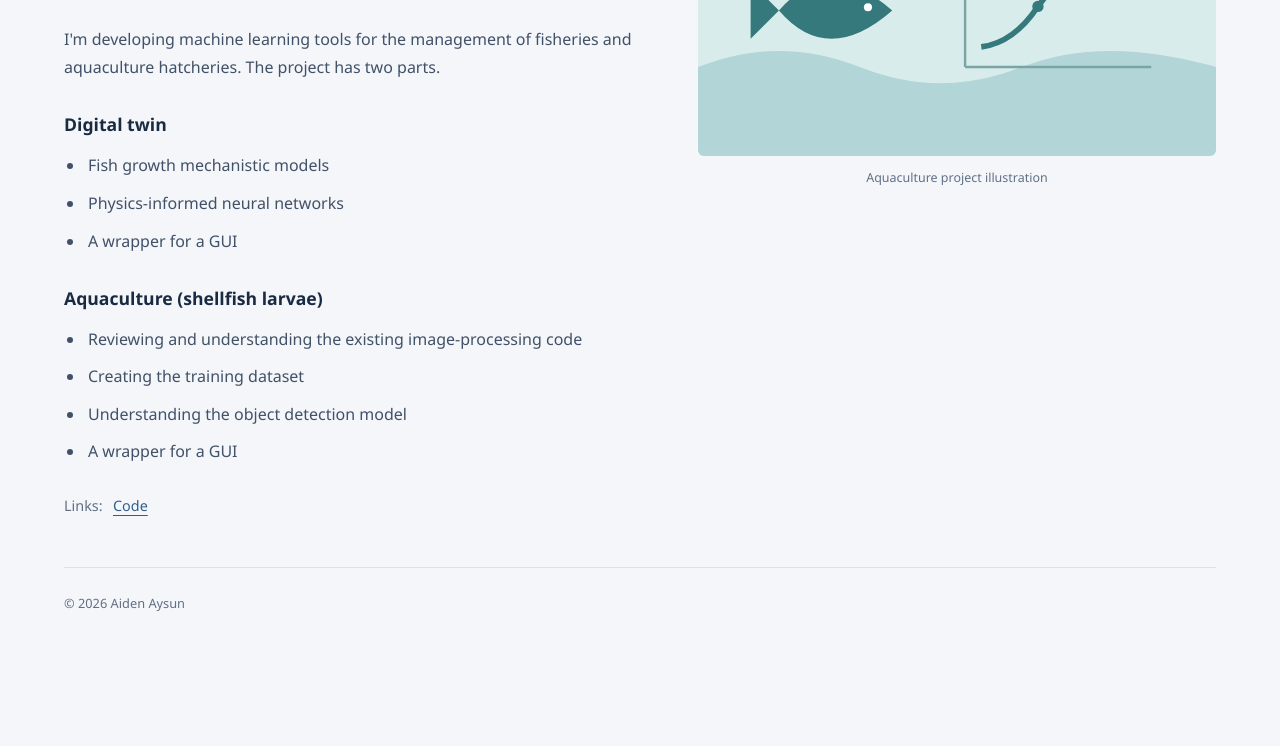
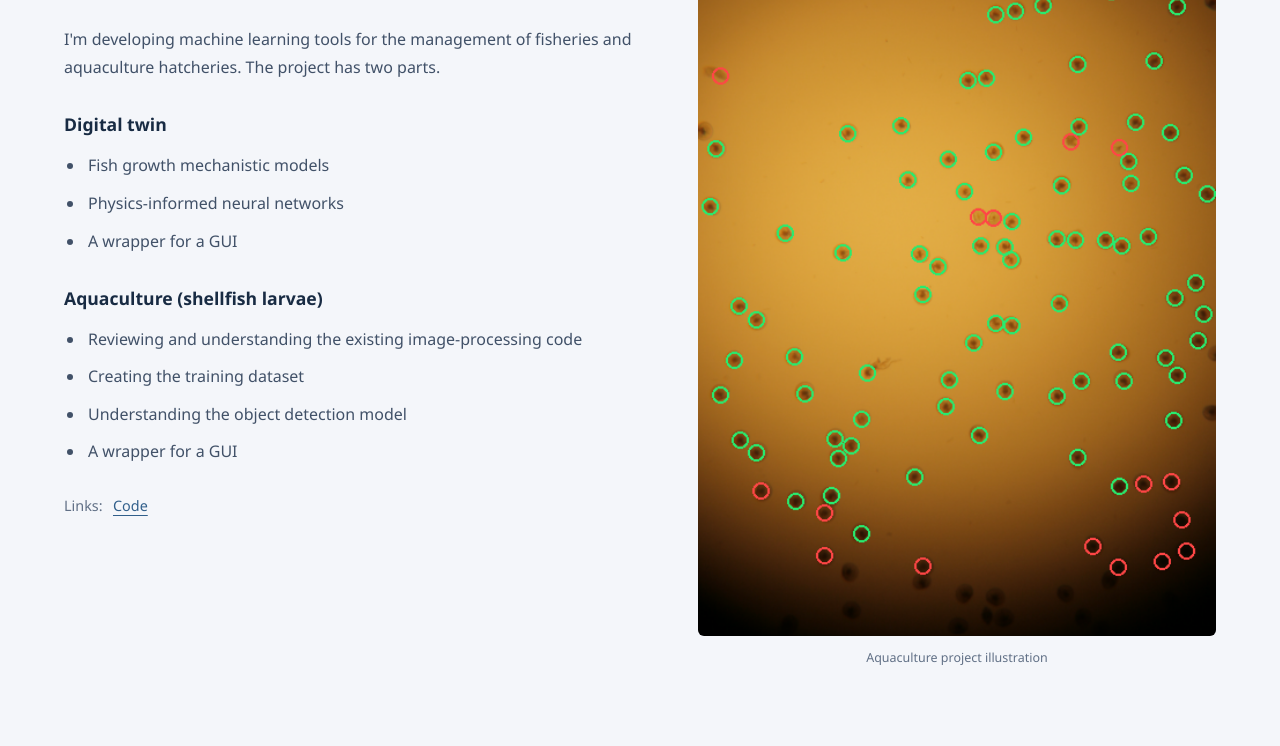
Before and after one commit to aidenaysun/Personal-Website, a plain HTML site: page portfolio/Machine-Learning-Fisheries-Aquaculture/index.html in a window 1280 px wide. Shown: the part 265-1011 px from the top of the page. Before the commit the page ends 911 px from the top, so only its background shows below. Drawn offline with Linux system fonts and the light colour scheme.

Commit message:
Projects Update

```diff
--- a/portfolio/Machine-Learning-Fisheries-Aquaculture/index.html
+++ b/portfolio/Machine-Learning-Fisheries-Aquaculture/index.html
@@ -44,7 +44,7 @@
           Video example: <video controls playsinline preload="metadata" poster="../../assets/your-poster.jpg"><source src="../../assets/your-video.mp4" type="video/mp4"></video>
           Add more figures here to build a project gallery. -->
           <figure class="project-figure">
-            <img src="../../assets/thumbnails/aquaculture.svg" alt="Aquaculture project illustration">
+            <img src="../../assets/thumbnails/larvae1_annotated.png" alt="Aquaculture project illustration">
             <figcaption>Aquaculture project illustration</figcaption>
           </figure>
       </aside>
```
Also changed, not shown: portfolio/index.html (+1 -1 lines), assets/Background.jpg (deleted), assets/Background2.jpg (deleted), assets/Background3.jpg (deleted), assets/Background4.jpg (deleted), assets/Background5.jpg (deleted), assets/Background6.jpg (deleted), assets/thumbnails/larvae1_annotated.png (added).
